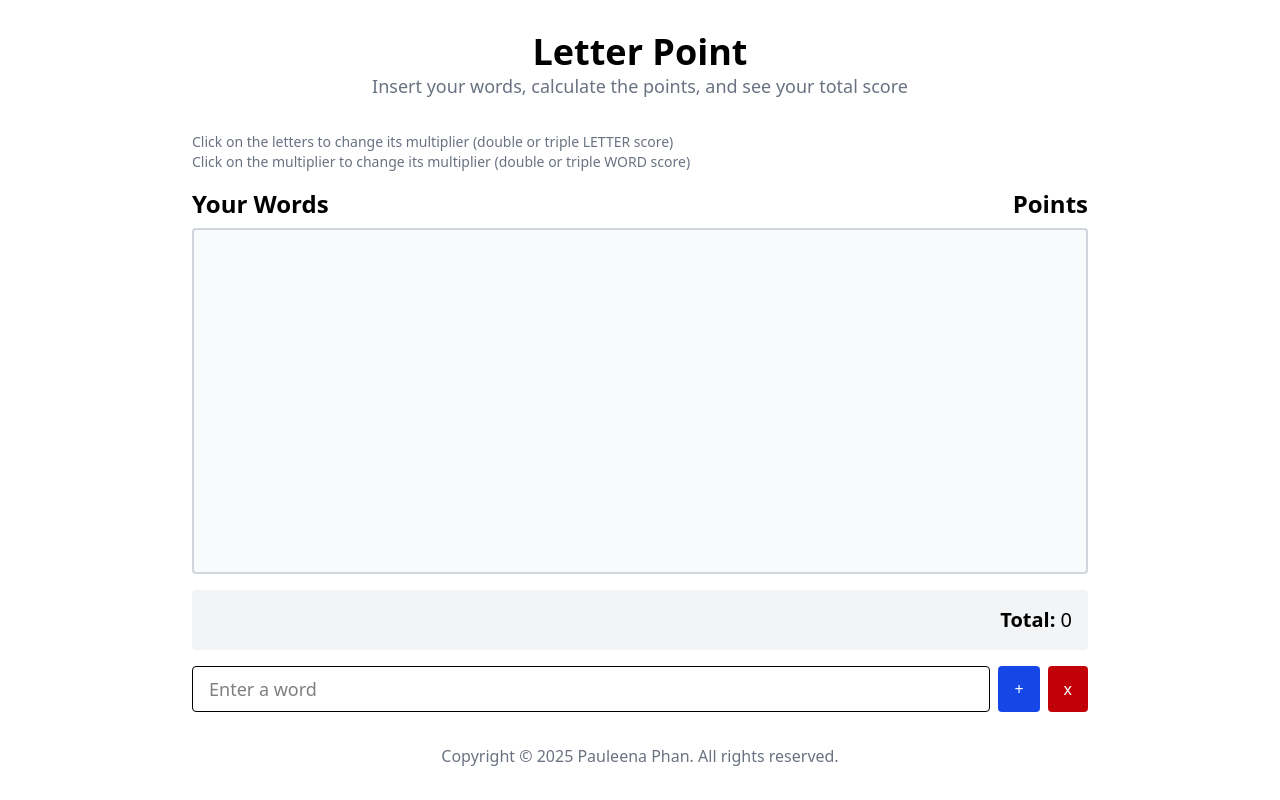
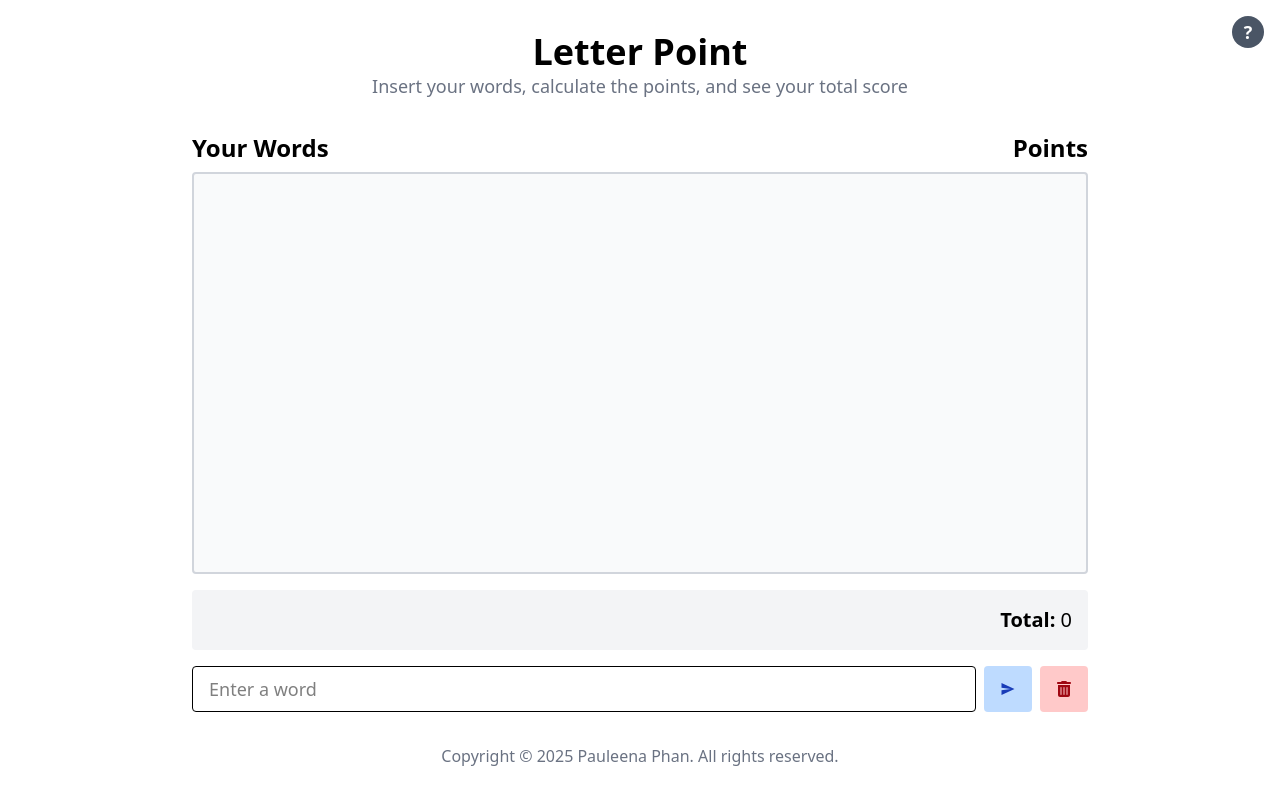
Before and after one commit to pauleenaphan/LetterPoint, a React (Vite) app: page / in a window 1280 px wide. Built offline with nearby package versions, Linux system fonts and the light colour scheme.

Commit message:
added tool tip and change color of send and clear btn

```diff
--- a/package.json
+++ b/package.json
@@ -12,7 +12,8 @@
   "dependencies": {
     "@radix-ui/react-dialog": "^1.1.15",
     "react": "^19.1.1",
-    "react-dom": "^19.1.1"
+    "react-dom": "^19.1.1",
+    "react-icons": "^5.5.0"
   },
   "devDependencies": {
     "@eslint/js": "^9.33.0",
--- /dev/null
+++ b/src/tooltipModal.tsx
@@ -0,0 +1,72 @@
+import * as Dialog from '@radix-ui/react-dialog'
+
+interface TooltipModalProps {
+  isOpen: boolean
+  onClose: () => void
+}
+
+export default function TooltipModal({ isOpen, onClose }: TooltipModalProps) {
+  return (
+    <Dialog.Root open={isOpen} onOpenChange={onClose}>
+      <Dialog.Portal>
+        <Dialog.Overlay className="fixed inset-0 bg-black/50 z-50" />
+        <Dialog.Content className="fixed top-1/2 left-1/2 transform -translate-x-1/2 -translate-y-1/2 bg-white rounded-lg shadow-lg px-6 py-8 w-full max-w-md md:max-w-2xl z-50 max-h-[100vh] overflow-y-auto mx-auto">
+          <Dialog.Title className="text-xl md:text-2xl font-bold mb-4 md:mb-6 text-center">
+            How to Use Letter Point
+          </Dialog.Title>
+
+          <div className="space-y-4 md:space-y-6 text-sm md:text-base">
+            <div>
+              <h3 className="font-semibold text-gray-800">Adding Words</h3>
+              <p className="text-gray-600">Type a word in the input field and press Enter or click the "+" button to add it to your list.</p>
+            </div>
+
+            <div>
+              <h3 className="font-semibold text-gray-800">Blank Tiles</h3>
+              <p className="text-gray-600"> To place a blank tile, type a space in the input field. These tiles are worth 0 points.</p>
+            </div>
+
+            <div>
+              <h3 className="font-semibold text-gray-800">Letter Multipliers</h3>
+              <p className="text-gray-600">Click on any letter to cycle through multipliers:</p>
+              <ul className="list-disc list-inside ml-4 text-gray-600 mt-1 flex flex-col gap-2">
+                <li><span className="bg-orange-100 text-orange-800 px-2 py-1 rounded font-bold">L</span> : Normal letter score</li>
+                <li><span className="bg-blue-100 text-blue-800 px-2 py-1 rounded font-bold">L</span> : Double letter score</li>
+                <li><span className="bg-blue-600 text-white px-2 py-1 rounded font-bold">L</span> : Triple letter score</li>
+              </ul>
+            </div>
+
+            <div>
+              <h3 className="font-semibold text-gray-800">Word Multipliers</h3>
+              <p className="text-gray-600">Click on the word multiplier to cycle through:</p>
+              <ul className="list-disc list-inside ml-4 text-gray-600 mt-1 flex flex-col gap-2">
+                <li><span className="bg-gray-800 text-gray-100 px-2 py-1 rounded font-bold">1x</span> : Normal word score</li>
+                <li><span className="bg-pink-500 text-white px-2 py-1 rounded font-bold">2x</span> : Double word score</li>
+                <li><span className="bg-red-500 text-white px-2 py-1 rounded font-bold">3x</span> : Triple word score</li>
+                <li><span className="bg-purple-600 text-white px-2 py-1 rounded font-bold">4x</span> : Quadruple word score</li>
+              </ul>
+            </div>
+
+            <div>
+              <h3 className="font-semibold text-gray-800">Clearing History</h3>
+              <p className="text-gray-600">Click the "x" button to clear all your words and start fresh. You'll be asked to confirm this action.</p>
+            </div>
+
+            <div>
+              <h3 className="font-semibold text-gray-800">Scoring</h3>
+              <p className="text-gray-600">Your total score is calculated by adding up all word scores, with letter and word multipliers applied as configured.</p>
+            </div>
+          </div>
+
+          <div className="mt-6 md:mt-8 flex justify-center">
+            <Dialog.Close asChild>
+              <button className="px-6 py-2 md:px-8 md:py-3 bg-blue-600 text-white rounded hover:bg-blue-700 transition-colors cursor-pointer text-sm md:text-base">
+                Got it!
+              </button>
+            </Dialog.Close>
+          </div>
+        </Dialog.Content>
+      </Dialog.Portal>
+    </Dialog.Root>
+  )
+}
--- a/src/useWordState.ts
+++ b/src/useWordState.ts
@@ -9,6 +9,7 @@ export const useWordState = () => {
   const [letterColors, setLetterColors] = useState<Record<string, LetterColor>>({})
   const [wordMultipliers, setWordMultipliers] = useState<Record<number, WordMultiplier>>({})
   const [showClearModal, setShowClearModal] = useState(false)
+  const [showTooltipModal, setShowTooltipModal] = useState(false)
 
   useEffect(() => {
     setWordHistory(getWordHistoryFromLocalStorage())
@@ -24,6 +25,10 @@ export const useWordState = () => {
 
   const showClearConfirmation = () => {
     setShowClearModal(true)
+  }
+
+  const showTooltip = () => {
+    setShowTooltipModal(true)
   }
 
   const clearAll = () => {
@@ -56,6 +61,9 @@ export const useWordState = () => {
     showClearConfirmation,
     showClearModal,
     setShowClearModal,
+    showTooltip,
+    showTooltipModal,
+    setShowTooltipModal,
     toggleLetterColor,
     toggleWordMultiplier
   }
--- a/src/wordCalculations.ts
+++ b/src/wordCalculations.ts
@@ -1,14 +1,14 @@
 import { letterPoints } from './letterPoints'
 
 export type LetterColor = 'orange' | 'lightBlue' | 'darkBlue'
-export type WordMultiplier = '1x' | '2x' | '3x'
+export type WordMultiplier = '1x' | '2x' | '3x' | '4x'
 
 // Simple color cycling
 export const nextColor = (current: LetterColor): LetterColor =>
   current === 'orange' ? 'lightBlue' : current === 'lightBlue' ? 'darkBlue' : 'orange'
 
 export const nextMultiplier = (current: WordMultiplier): WordMultiplier =>
-  current === '1x' ? '2x' : current === '2x' ? '3x' : '1x'
+  current === '1x' ? '2x' : current === '2x' ? '3x' : current === '3x' ? '4x' : '1x'
 
 // Get letter points with multiplier
 export const getLetterPoints = (letter: string, color: LetterColor): number => {
@@ -26,7 +26,7 @@ export const getWordPoints = (word: string, letterColors: Record<string, LetterC
     return total + getLetterPoints(letter, color)
   }, 0)
 
-  const multiplier = wordMultiplier === '2x' ? 2 : wordMultiplier === '3x' ? 3 : 1
+  const multiplier = wordMultiplier === '2x' ? 2 : wordMultiplier === '3x' ? 3 : wordMultiplier === '4x' ? 4 : 1
   return letterPoints * multiplier
 }
 
@@ -45,5 +45,6 @@ export const getLetterClass = (color: LetterColor): string => {
 export const multiplierClasses = {
   '1x': 'bg-gray-800 text-gray-100',
   '2x': 'bg-pink-500 text-white',
-  '3x': 'bg-red-500 text-white'
+  '3x': 'bg-red-500 text-white',
+  '4x': 'bg-purple-600 text-white'
 }
--- a/src/wordDisplay.tsx
+++ b/src/wordDisplay.tsx
@@ -1,26 +1,34 @@
+import { IoMdSend } from "react-icons/io"
+import { FaTrashCan } from "react-icons/fa6"
+
 import { useWordState } from './useWordState'
 import { getWordPoints } from './wordCalculations'
 import WordItem from './WordItem'
-import ConfirmationModal from './ConfirmationModal'
+import ConfirmationModal from './confirmationModal'
+import TooltipModal from './tooltipModal'
 
 export default function WordDisplay() {
-  const { word, setWord, wordHistory, letterColors, wordMultipliers, addWord, clearAll, showClearConfirmation, showClearModal, setShowClearModal, toggleLetterColor, toggleWordMultiplier } = useWordState()
+  const { word, setWord, wordHistory, letterColors, wordMultipliers, addWord, clearAll, showClearConfirmation, showClearModal, setShowClearModal, showTooltip, showTooltipModal, setShowTooltipModal, toggleLetterColor, toggleWordMultiplier } = useWordState()
 
   const totalPoints = wordHistory.reduce((total, [word], i) =>
     total + getWordPoints(word, letterColors, wordMultipliers[i] || '1x'), 0
   )
 
   return (
-    <div className="flex flex-col h-screen p-6 md:p-8">
+    <div className="flex flex-col h-screen p-6 md:p-8 relative">
+      {/* Help button in top right corner */}
+      <button
+        onClick={showTooltip}
+        className="absolute top-4 right-4 w-8 h-8 bg-gray-600 text-white rounded-full flex items-center justify-center text-lg font-bold hover:bg-gray-700 transition-colors cursor-pointer z-10"
+        aria-label="Help"
+      >
+        ?
+      </button>
+
       <h1 className="text-3xl md:text-4xl font-bold text-center">Letter Point</h1>
       <p className="text-md md:text-lg text-center mb-8 text-gray-500">Insert your words, calculate the points, and see your total score</p>
 
       <div className="flex-1 w-full max-w-4xl mx-auto flex flex-col min-h-0">
-        <div className="mb-4 text-xs md:text-sm text-gray-500">
-          <p> Click on the letters to change its multiplier (double or triple LETTER score)</p>
-          <p> Click on the multiplier to change its multiplier (double or triple WORD score)</p>
-        </div>
-
         <div className="flex justify-between items-center gap-4 mb-2">
           <h2 className="text-xl md:text-2xl font-semibold">Your Words</h2>
           <h2 className="text-xl md:text-2xl font-semibold">Points</h2>
@@ -55,11 +63,11 @@ export default function WordDisplay() {
             placeholder="Enter a word"
             className="px-4 py-2 border rounded text-md md:text-lg flex-1"
           />
-          <button onClick={addWord} className="px-4 py-2 bg-blue-700 text-white rounded hover:bg-blue-600 whitespace-nowrap cursor-pointer">
-            +
+          <button onClick={addWord} className="px-4 py-2 bg-blue-200 text-blue-800 rounded hover:bg-blue-600 hover:text-white whitespace-nowrap cursor-pointer">
+            <IoMdSend />
           </button>
-          <button onClick={showClearConfirmation} className="px-4 py-2 bg-red-700 text-white rounded hover:bg-red-600 whitespace-nowrap cursor-pointer">
-            x
+          <button onClick={showClearConfirmation} className="px-4 py-2 bg-red-200 text-red-800 rounded hover:bg-red-600 hover:text-white whitespace-nowrap cursor-pointer">
+            <FaTrashCan />
           </button>
         </div>
       </div>
@@ -75,6 +83,11 @@ export default function WordDisplay() {
         confirmText="Clear All"
         cancelText="Cancel"
       />
+
+      <TooltipModal
+        isOpen={showTooltipModal}
+        onClose={() => setShowTooltipModal(false)}
+      />
     </div>
   )
 }
```
Also changed, not shown: 1 other file (tests, documents, lock files or other folders).
